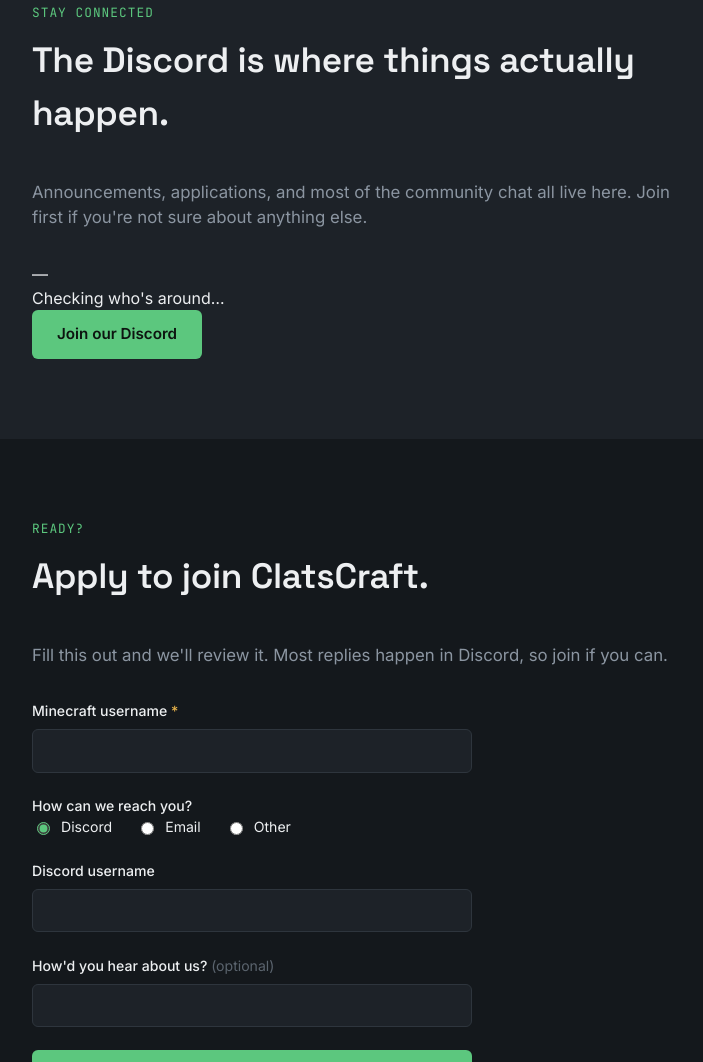
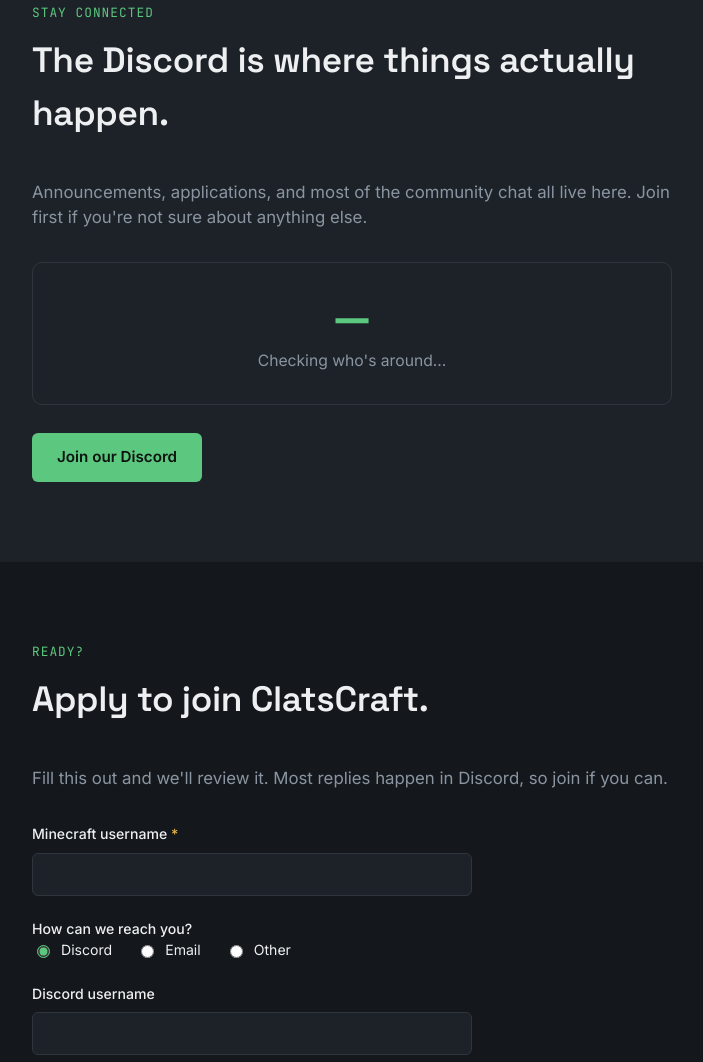
Before and after one commit to raxeldaxel14-gif/clatscraft-site, a plain HTML site: page index.html in a window 1280 px wide. Shown: the part 2105-3167 px from the top of the page, without its empty margins (288-991 px from the left). Drawn offline with Linux system fonts and the light colour scheme; no server answers.

Commit message:
Add Discord stats styling and update embed styles

```diff
--- a/styles.css
+++ b/styles.css
@@ -420,14 +420,25 @@
 }
 
 /* Discord */
-.discord-embed-wrap {
+.discord-stats {
   margin-bottom: 1.75rem;
+  padding: 2rem 1.5rem;
+  background: var(--surface);
+  border: 1px solid var(--border);
   border-radius: var(--radius);
-  overflow: hidden;
-  border: 1px solid var(--border);
+  text-align: center;
 }
-.discord-embed-wrap iframe {
-  display: block;
+.discord-stats-number {
+  font-family: var(--font-display);
+  font-size: 2.75rem;
+  font-weight: 700;
+  color: var(--accent);
+  line-height: 1;
+  margin-bottom: 0.6rem;
+}
+.discord-stats-label {
+  color: var(--text-muted);
+  font-size: 0.98rem;
 }
 .discord-placeholder {
   background: var(--surface);
```
